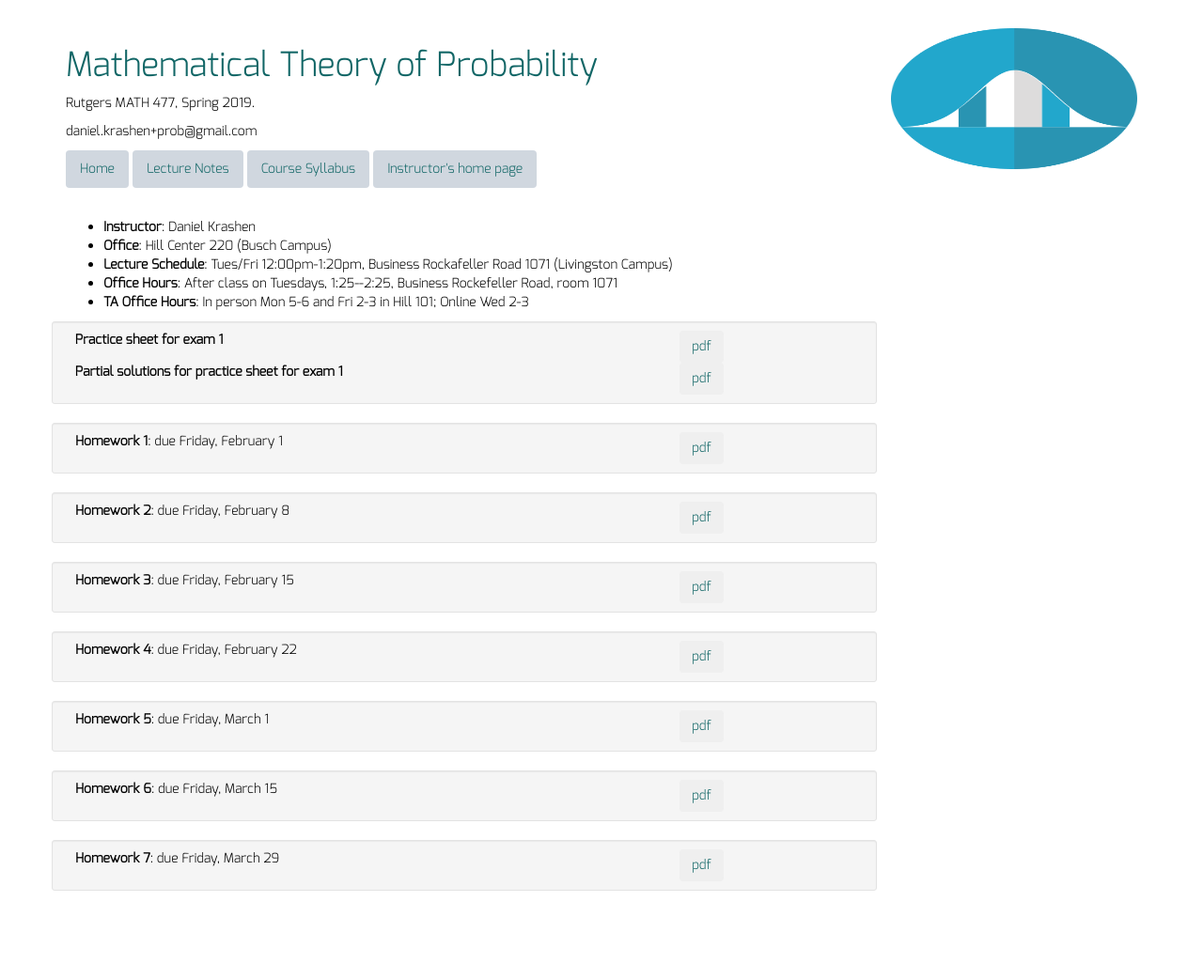
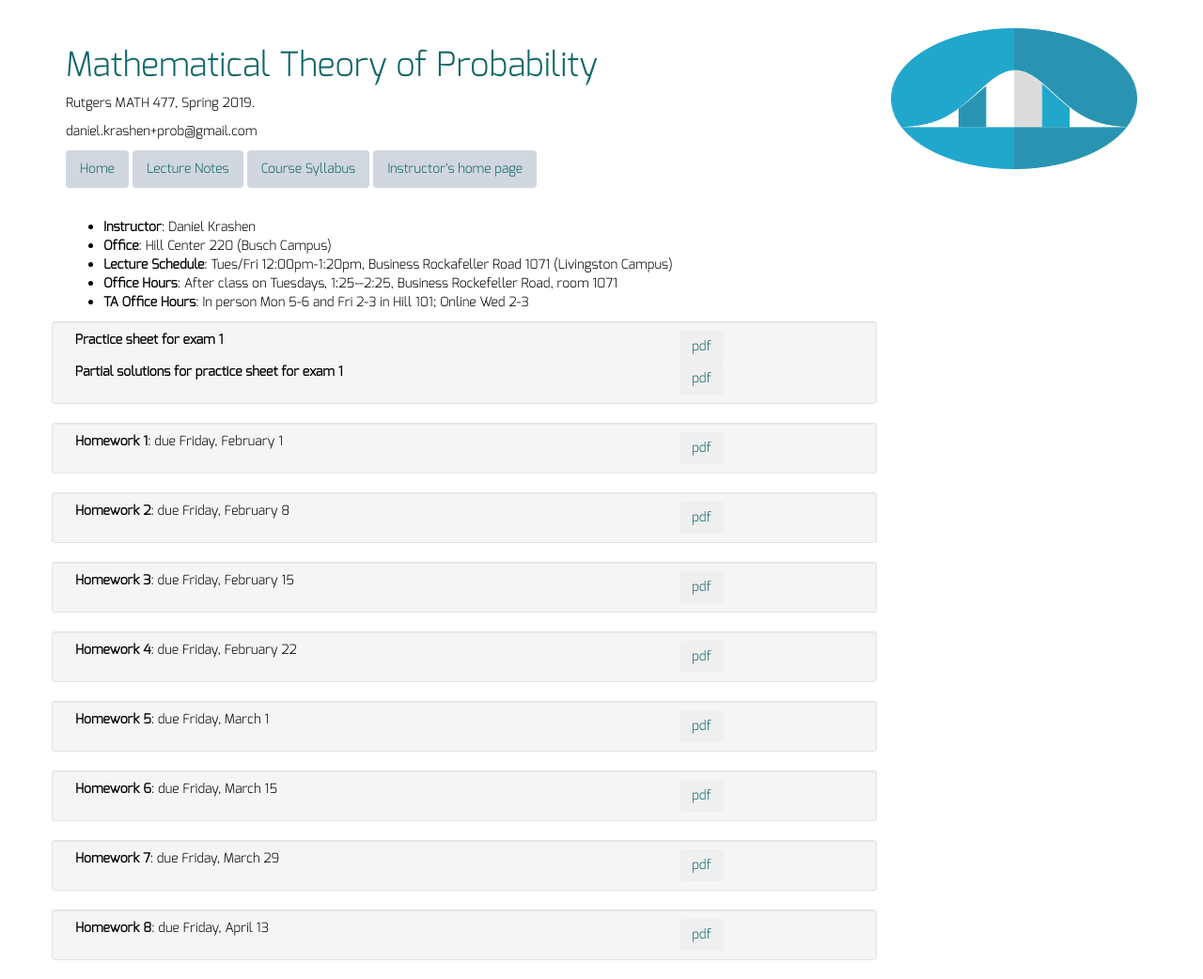
Before and after one commit to dkrashen/probability, a Jekyll site: the page built from index.html, in a window 1280 px wide. Shown: the whole page at 94% size. Built offline with Jekyll 4.4.1, drawn with Linux system fonts in a browser that asks for light colours; nearby versions of some CDN libraries; before the commit the page ends 968 px from its top, so only the background shows below that.

Commit message:
add homework 8

```diff
--- a/_data/homework.yml
+++ b/_data/homework.yml
@@ -19,3 +19,6 @@
 - title: "Homework 7"
   filename: "hw7.pdf"
   due: "Friday, March 29"
+- title: "Homework 8"
+  filename: "hw8.pdf"
+  due: "Friday, April 13"
```
Also changed, not shown: 1 other file.
